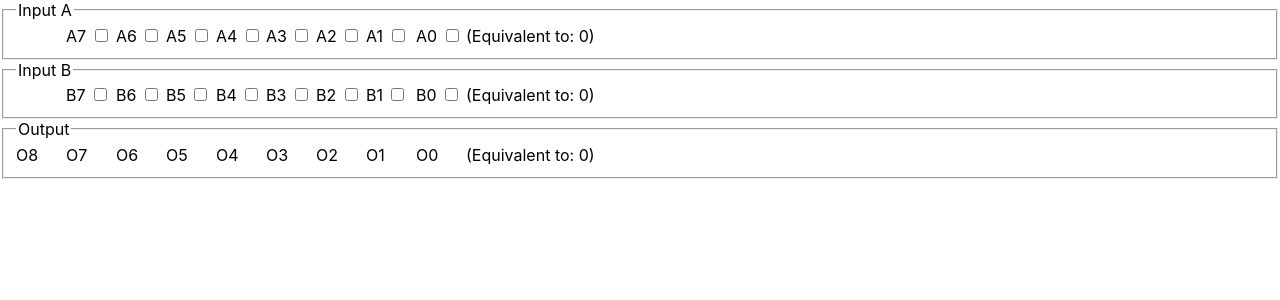
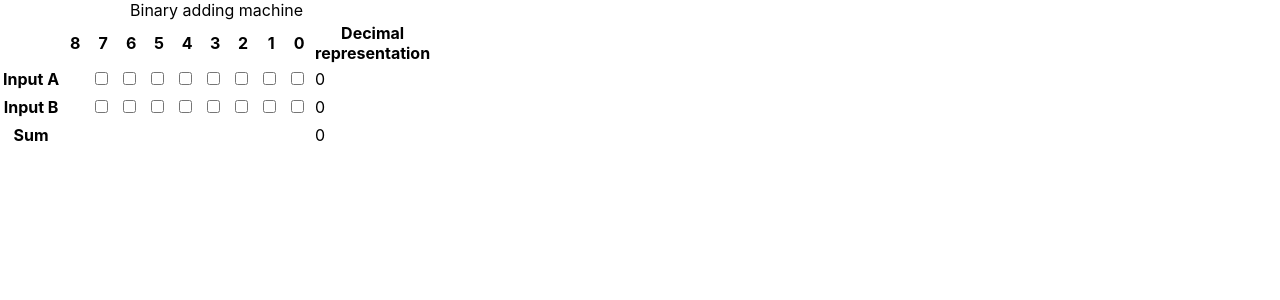
Before and after one commit to ahuth/bit-adder, a React (Create React App) app: page / in a window 1280 px wide. Shown: the top 300 px of the page. Built offline with nearby package versions, Linux system fonts and the light colour scheme.

Commit message:
Use a table to show the data

```diff
--- a/src/components/App.module.css
+++ b/src/components/App.module.css
@@ -1,18 +1,4 @@
 .bit {
-  width: 50px;
+  height: 24px;
+  width: 24px;
 }
-
-.container {
-  display: flex;
-  height: 22px;
-  padding: 0;
-}
-
-.outputContainer {
-  composes: container;
-}
-
-.switchContainer {
-  margin-left: 50px;
-  composes: container;
-}
--- a/src/components/App.tsx
+++ b/src/components/App.tsx
@@ -29,50 +29,64 @@ export default function App() {
   const output  = add(inputA, inputB);
 
   return (
-    <form>
-      <fieldset>
-        <legend>Input A</legend>
-        <div className={styles.switchContainer}>
-          <label className={styles.bit}>A7 <input checked={toBoolean(inputA[7])} onChange={() => setInputA(flipBit(7))} type="checkbox" /></label>
-          <label className={styles.bit}>A6 <input checked={toBoolean(inputA[6])} onChange={() => setInputA(flipBit(6))} type="checkbox" /></label>
-          <label className={styles.bit}>A5 <input checked={toBoolean(inputA[5])} onChange={() => setInputA(flipBit(5))} type="checkbox" /></label>
-          <label className={styles.bit}>A4 <input checked={toBoolean(inputA[4])} onChange={() => setInputA(flipBit(4))} type="checkbox" /></label>
-          <label className={styles.bit}>A3 <input checked={toBoolean(inputA[3])} onChange={() => setInputA(flipBit(3))} type="checkbox" /></label>
-          <label className={styles.bit}>A2 <input checked={toBoolean(inputA[2])} onChange={() => setInputA(flipBit(2))} type="checkbox" /></label>
-          <label className={styles.bit}>A1 <input checked={toBoolean(inputA[1])} onChange={() => setInputA(flipBit(1))} type="checkbox" /></label>
-          <label className={styles.bit}>A0 <input checked={toBoolean(inputA[0])} onChange={() => setInputA(flipBit(0))} type="checkbox" /></label>
-          <span>(Equivalent to: {parseBits(inputA)})</span>
-        </div>
-      </fieldset>
-      <fieldset>
-        <legend>Input B</legend>
-        <div className={styles.switchContainer}>
-          <label className={styles.bit}>B7 <input checked={toBoolean(inputB[7])} onChange={() => setInputB(flipBit(7))} type="checkbox" /></label>
-          <label className={styles.bit}>B6 <input checked={toBoolean(inputB[6])} onChange={() => setInputB(flipBit(6))} type="checkbox" /></label>
-          <label className={styles.bit}>B5 <input checked={toBoolean(inputB[5])} onChange={() => setInputB(flipBit(5))} type="checkbox" /></label>
-          <label className={styles.bit}>B4 <input checked={toBoolean(inputB[4])} onChange={() => setInputB(flipBit(4))} type="checkbox" /></label>
-          <label className={styles.bit}>B3 <input checked={toBoolean(inputB[3])} onChange={() => setInputB(flipBit(3))} type="checkbox" /></label>
-          <label className={styles.bit}>B2 <input checked={toBoolean(inputB[2])} onChange={() => setInputB(flipBit(2))} type="checkbox" /></label>
-          <label className={styles.bit}>B1 <input checked={toBoolean(inputB[1])} onChange={() => setInputB(flipBit(1))} type="checkbox" /></label>
-          <label className={styles.bit}>B0 <input checked={toBoolean(inputB[0])} onChange={() => setInputB(flipBit(0))} type="checkbox" /></label>
-          <span>(Equivalent to: {parseBits(inputB)})</span>
-        </div>
-      </fieldset>
-      <fieldset>
-        <legend>Output</legend>
-        <div className={styles.outputContainer}>
-          <span className={styles.bit}>O8 {output[8] ? '✅' : null}</span>
-          <span className={styles.bit}>O7 {output[7] ? '✅' : null}</span>
-          <span className={styles.bit}>O6 {output[6] ? '✅' : null}</span>
-          <span className={styles.bit}>O5 {output[5] ? '✅' : null}</span>
-          <span className={styles.bit}>O4 {output[4] ? '✅' : null}</span>
-          <span className={styles.bit}>O3 {output[3] ? '✅' : null}</span>
-          <span className={styles.bit}>O2 {output[2] ? '✅' : null}</span>
-          <span className={styles.bit}>O1 {output[1] ? '✅' : null}</span>
-          <span className={styles.bit}>O0 {output[0] ? '✅' : null}</span>
-          <span>(Equivalent to: {parseBits(output)})</span>
-        </div>
-      </fieldset>
-    </form>
+    <table>
+      <caption>Binary adding machine</caption>
+      <thead>
+        <tr>
+          <th></th>
+          <th>8</th>
+          <th>7</th>
+          <th>6</th>
+          <th>5</th>
+          <th>4</th>
+          <th>3</th>
+          <th>2</th>
+          <th>1</th>
+          <th>0</th>
+          <th>Decimal representation</th>
+        </tr>
+      </thead>
+      <tbody>
+        <tr>
+          <th>Input A</th>
+          <td className={styles.bit}></td>
+          <td className={styles.bit}><input checked={toBoolean(inputA[7])} onChange={() => setInputA(flipBit(7))} type="checkbox" /></td>
+          <td className={styles.bit}><input checked={toBoolean(inputA[6])} onChange={() => setInputA(flipBit(6))} type="checkbox" /></td>
+          <td className={styles.bit}><input checked={toBoolean(inputA[5])} onChange={() => setInputA(flipBit(5))} type="checkbox" /></td>
+          <td className={styles.bit}><input checked={toBoolean(inputA[4])} onChange={() => setInputA(flipBit(4))} type="checkbox" /></td>
+          <td className={styles.bit}><input checked={toBoolean(inputA[3])} onChange={() => setInputA(flipBit(3))} type="checkbox" /></td>
+          <td className={styles.bit}><input checked={toBoolean(inputA[2])} onChange={() => setInputA(flipBit(2))} type="checkbox" /></td>
+          <td className={styles.bit}><input checked={toBoolean(inputA[1])} onChange={() => setInputA(flipBit(1))} type="checkbox" /></td>
+          <td className={styles.bit}><input checked={toBoolean(inputA[0])} onChange={() => setInputA(flipBit(0))} type="checkbox" /></td>
+          <td className={styles.bit}>{parseBits(inputA)}</td>
+        </tr>
+        <tr>
+          <th>Input B</th>
+          <td className={styles.bit}></td>
+          <td className={styles.bit}><input checked={toBoolean(inputB[7])} onChange={() => setInputB(flipBit(7))} type="checkbox" /></td>
+          <td className={styles.bit}><input checked={toBoolean(inputB[6])} onChange={() => setInputB(flipBit(6))} type="checkbox" /></td>
+          <td className={styles.bit}><input checked={toBoolean(inputB[5])} onChange={() => setInputB(flipBit(5))} type="checkbox" /></td>
+          <td className={styles.bit}><input checked={toBoolean(inputB[4])} onChange={() => setInputB(flipBit(4))} type="checkbox" /></td>
+          <td className={styles.bit}><input checked={toBoolean(inputB[3])} onChange={() => setInputB(flipBit(3))} type="checkbox" /></td>
+          <td className={styles.bit}><input checked={toBoolean(inputB[2])} onChange={() => setInputB(flipBit(2))} type="checkbox" /></td>
+          <td className={styles.bit}><input checked={toBoolean(inputB[1])} onChange={() => setInputB(flipBit(1))} type="checkbox" /></td>
+          <td className={styles.bit}><input checked={toBoolean(inputB[0])} onChange={() => setInputB(flipBit(0))} type="checkbox" /></td>
+          <td className={styles.bit}>{parseBits(inputB)}</td>
+        </tr>
+        <tr>
+          <th>Sum</th>
+          <td className={styles.bit}>{output[8] ? '✅' : null}</td>
+          <td className={styles.bit}>{output[7] ? '✅' : null}</td>
+          <td className={styles.bit}>{output[6] ? '✅' : null}</td>
+          <td className={styles.bit}>{output[5] ? '✅' : null}</td>
+          <td className={styles.bit}>{output[4] ? '✅' : null}</td>
+          <td className={styles.bit}>{output[3] ? '✅' : null}</td>
+          <td className={styles.bit}>{output[2] ? '✅' : null}</td>
+          <td className={styles.bit}>{output[1] ? '✅' : null}</td>
+          <td className={styles.bit}>{output[0] ? '✅' : null}</td>
+          <td className={styles.bit}>{parseBits(output)}</td>
+        </tr>
+      </tbody>
+    </table>
   );
 }
```
